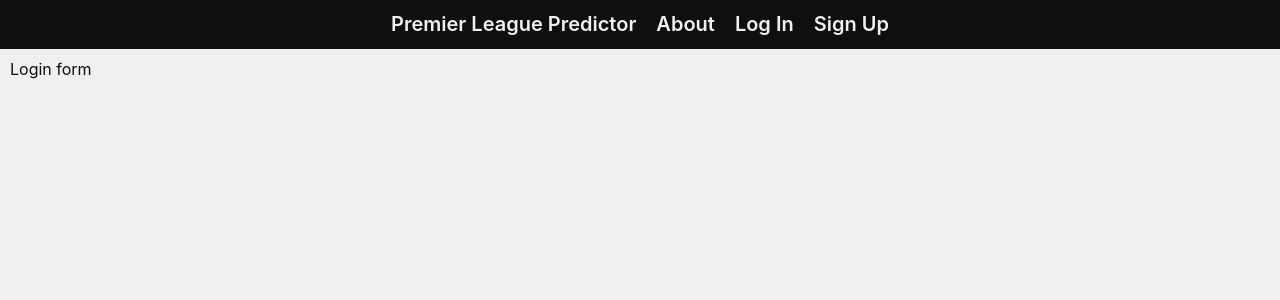
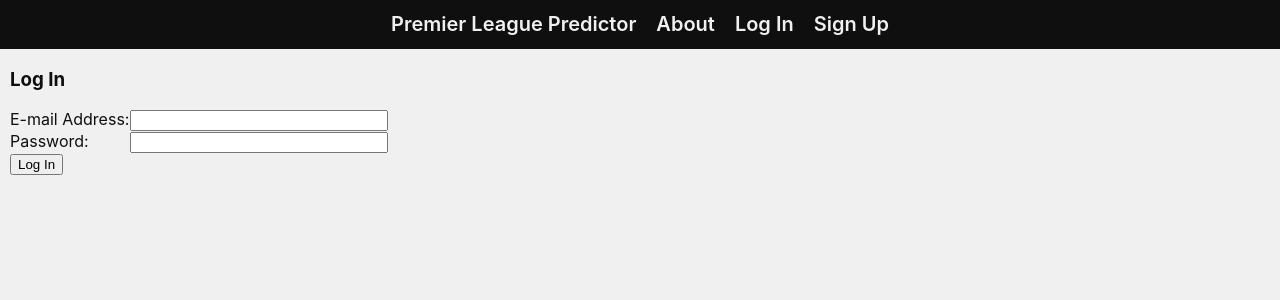
Before and after one commit to Jheller11/predictor-react, a React (Create React App) app: page /login in a window 1280 px wide. Shown: the top 300 px of the page. Built offline with nearby package versions, Linux system fonts and the light colour scheme.

Commit message:
build forms

```diff
--- /dev/null
+++ b/src/components/Button/Button.js
@@ -0,0 +1,11 @@
+import React from 'react'
+
+const Button = ({ value, onSubmit }) => {
+  return (
+    <button type="submit" onSubmit={onSubmit}>
+      {value}
+    </button>
+  )
+}
+
+export default Button
--- a/src/components/Login/Login.js
+++ b/src/components/Login/Login.js
@@ -1,4 +1,6 @@
 import React, { Component } from 'react'
+import TextInput from '../TextInput/TextInput'
+import Button from '../Button/Button'
 
 class Login extends Component {
   constructor() {
@@ -7,7 +9,16 @@ class Login extends Component {
   }
 
   render() {
-    return <div>Login form</div>
+    return (
+      <div>
+        <h3>Log In</h3>
+        <form>
+          <TextInput name="email" type="text" label="E-mail Address" />
+          <TextInput name="password" type="password" label="Password" />
+          <Button value="Log In" />
+        </form>
+      </div>
+    )
   }
 }
 
--- a/src/components/Signup/Signup.js
+++ b/src/components/Signup/Signup.js
@@ -1,4 +1,6 @@
 import React, { Component } from 'react'
+import TextInput from '../TextInput/TextInput'
+import Button from '../Button/Button'
 
 class Signup extends Component {
   constructor() {
@@ -7,7 +9,17 @@ class Signup extends Component {
   }
 
   render() {
-    return <div>Signup form</div>
+    return (
+      <div>
+        <h3>Register</h3>
+        <form>
+          <TextInput name="email" type="text" label="E-mail Address" />
+          <TextInput name="username" type="text" label="Username" />
+          <TextInput name="password" type="password" label="Password" />
+          <Button value="Sign Up" />
+        </form>
+      </div>
+    )
   }
 }
 
--- a/src/components/TextInput/TextInput.js
+++ b/src/components/TextInput/TextInput.js
@@ -1,10 +1,20 @@
 import React from 'react'
+import styles from './TextInput.module.css'
 
-const TextInput = ({ label, name, handleChange }) => {
+const TextInput = ({ label, name, type, handleChange }) => {
   return (
-    <div className="form-group">
-      <label htmlFor={name}> {label}: </label>
-      <input onChange={handleChange} type="text" name={name} />
+    <div className={styles['form-group']}>
+      <label className={styles.label} htmlFor={name}>
+        {' '}
+        {label}:{' '}
+      </label>
+      <input
+        className={styles.input}
+        onChange={handleChange}
+        type={type}
+        name={name}
+        required
+      />
     </div>
   )
 }
--- a/src/components/TextInput/TextInput.module.css
+++ b/src/components/TextInput/TextInput.module.css
@@ -0,0 +1,8 @@
+.input {
+  width: 250px;
+}
+
+.label {
+  min-width: 120px;
+  display: inline-block;
+}
```
Also changed, not shown: src/components/Button/Button.module.css (added).
